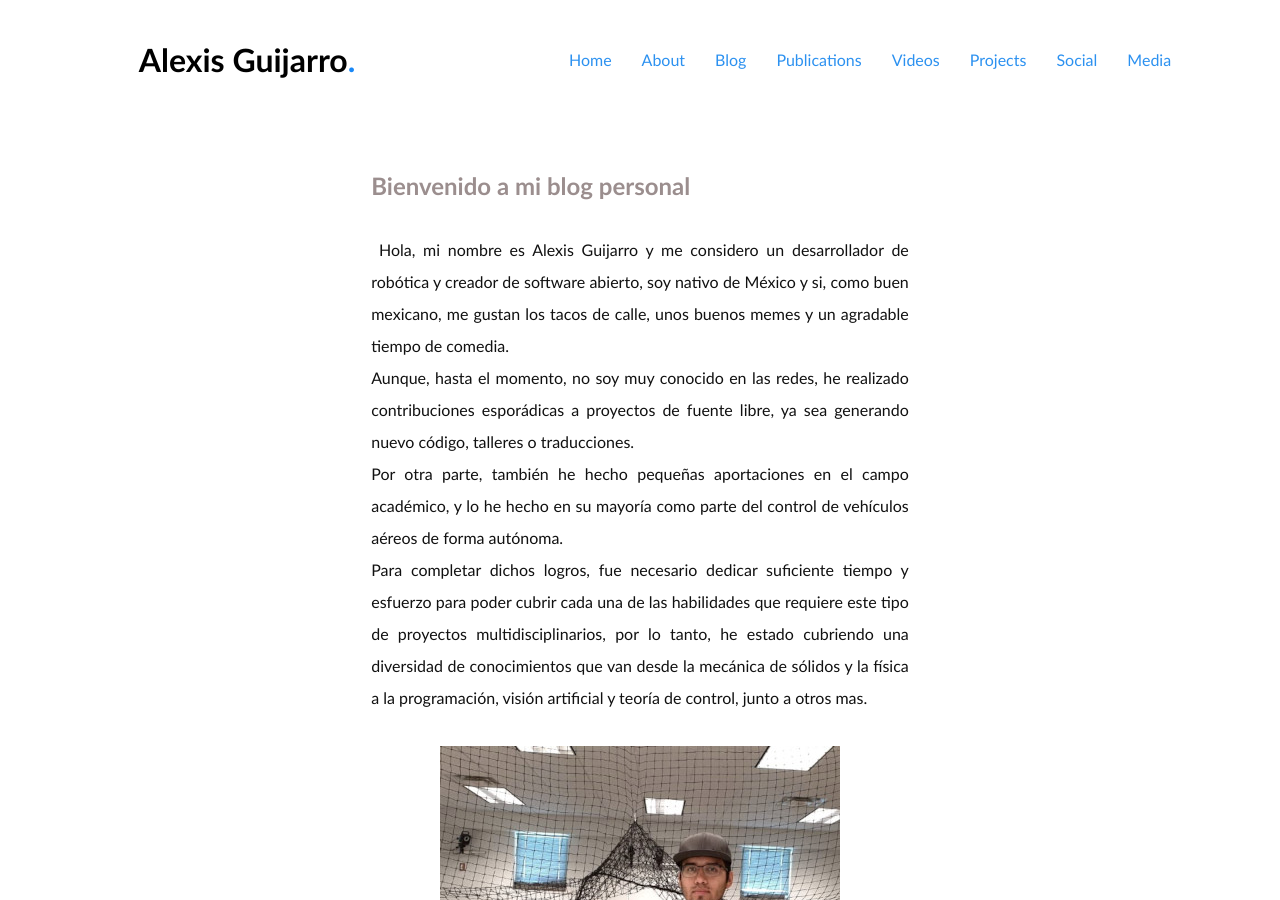
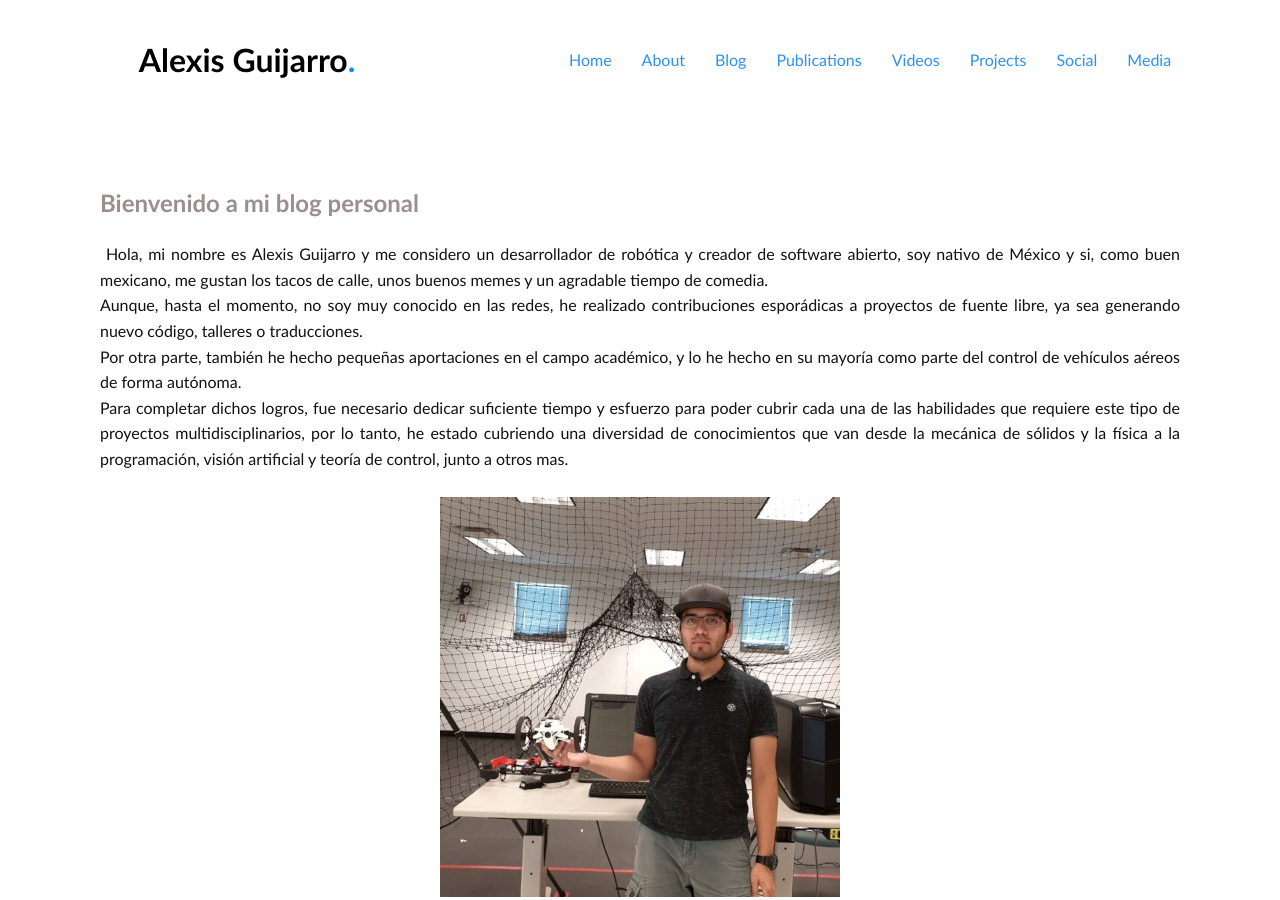
Before and after one commit to TOTON95/toton95.github.io, a Jekyll site: the page built from _posts/2021-06-11-introductory-post.md, in a window 1280 px wide and 900 px high. Built offline with Jekyll 4.4.1, drawn with Linux system fonts in a browser that asks for light colours.

Commit message:
Changing format

```diff
--- a/_layouts/post.html
+++ b/_layouts/post.html
@@ -6,7 +6,7 @@ layout: default
     <div class="blog-banner">
         <div class="content">
             <div class="row">
-                <div class=col50>
+                <div class=col>
                     <h1>{{ page.title }}</h1>
                     <br>
                     {{ content }}
@@ -18,6 +18,7 @@ layout: default
                 <div class="col50">
                     <a href="/#blog" onclick="toggleMenu();">Return to Blog</a>
                 </div>
+                <div class="col50"></div>
             </div>
         </div>
     </div>
--- a/_sass/layout.scss
+++ b/_sass/layout.scss
@@ -232,20 +232,22 @@ section {
     align-items: center;
 }
 
-.blog-banner .content .row .col50 .p .img {
+/* .blog-banner .content .row .col50 .p .img {
     max-width: 100%;
     height: auto;
     display: flex;
     justify-content: center;
     align-items: center;
     width: 50%;
-}
+} */
 
-.content {
+.blog-banner .content .row .col .p{
     text-align: justify;
     justify-content: center;
     align-items: center;
     position: relative;
+    line-height: 10em;
+    padding: 80px;
 }
 
 @media (max-width: 991px) {
```
Also changed, not shown: 3 other files.
